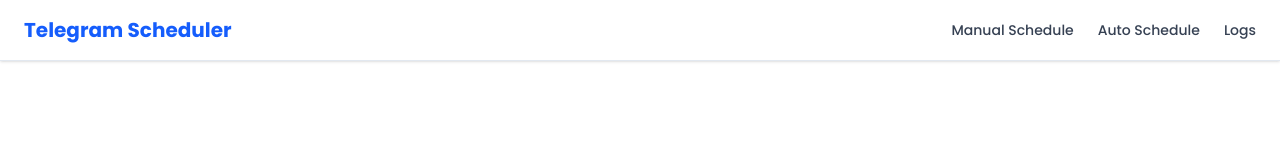
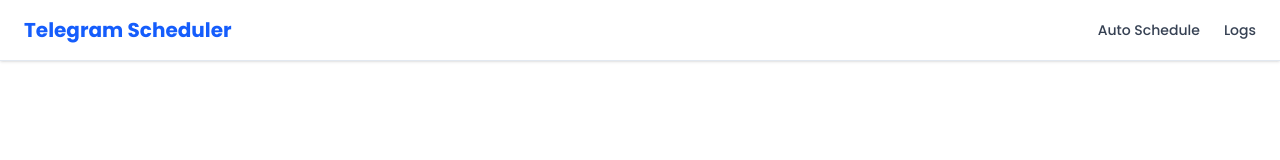
Before and after one commit to Raghavan-Identiti/Telegram-Scheduler_frontend, a Next.js app: page / in a window 1280 px wide. Shown: the top 160 px of the page. Built offline with nearby package versions, Linux system fonts and the light colour scheme.

Commit message:
Auto scheduler partially done

```diff
--- a/src/app/Navbar/Navbar.jsx
+++ b/src/app/Navbar/Navbar.jsx
@@ -8,7 +8,7 @@ function cn(...classes) {
 }
 
 const navItems = [
-  { label: 'Manual Schedule', href: '/manual-schedule' },
+  // { label: 'Manual Schedule', href: '/manual-schedule' },
   { label: 'Auto Schedule', href: '/auto-schedule' },
   { label: 'Logs', href: '/logs' }, // Optional
 //   { label: 'Settings', href: '/settings' } // Optional
```
